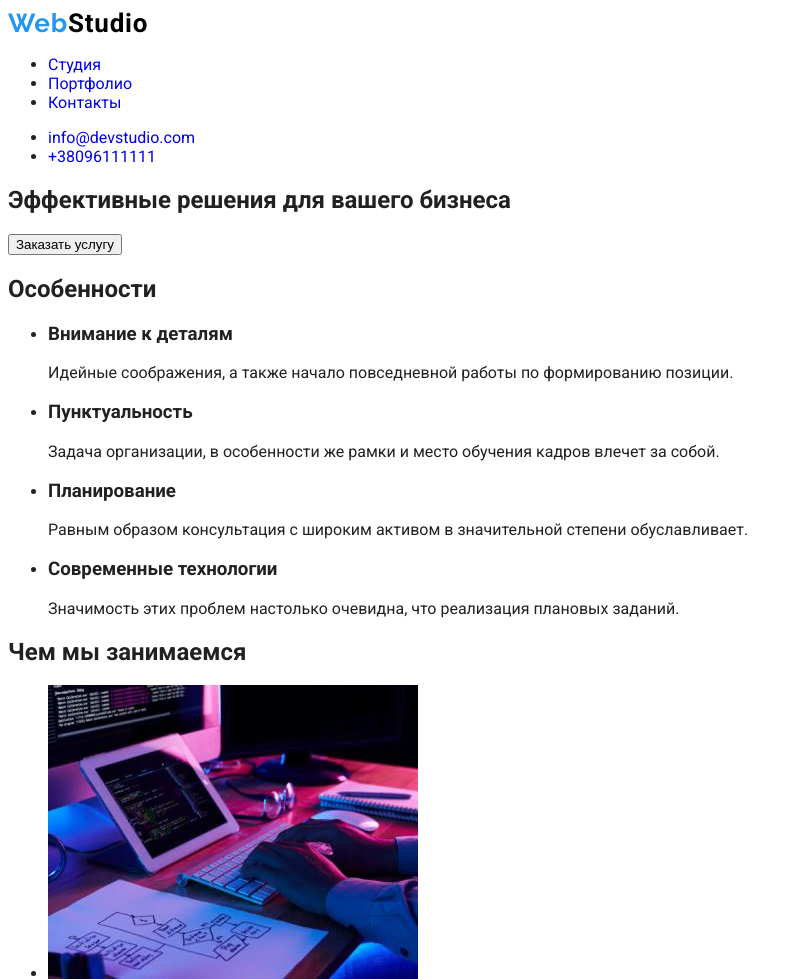
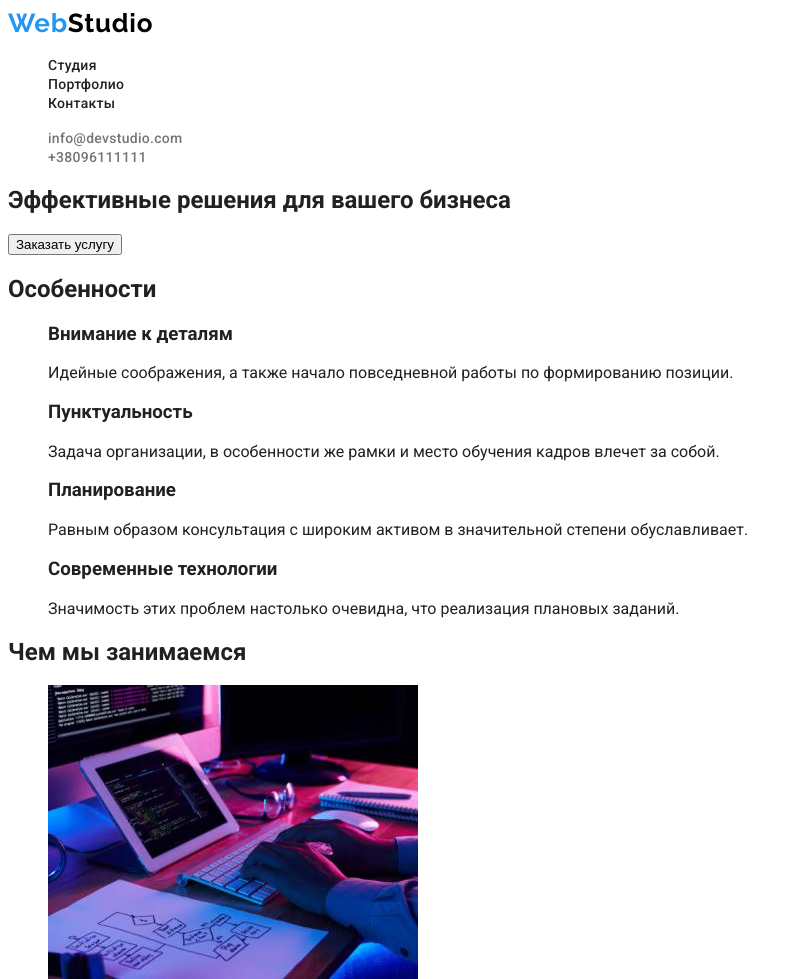
Before and after one commit to Baranovskyi-Al/goit-markup-hw-02, a plain HTML site: page index.html in a window 1280 px wide. Shown: the top 979 px of the page, without its empty margins (0-802 px from the left). Drawn offline with Linux system fonts and the light colour scheme.

Commit message:
14092021

```diff
--- a/css/styles.css
+++ b/css/styles.css
@@ -1,35 +1,55 @@
+:root {
+  --boby-color: #212121;
+  --text-color: #757575;
+  --brand-color: #2196f3;
+}
+/* Основное */
 body {
-  font-family: Roboto;
-  color: #212121;
+  font-family: 'Roboto', sans-serif;
+  color: var(--boby-color);
 }
+/* Фон футера */
 footer {
   background-color: #2f303a;
 }
+/* Убираем подчеркивания ссылок */
 a {
   text-decoration: none;
 }
+/*  */
+ul {
+  list-style-type: none;
+}
 /* Логотип */
 .logo {
-  color: #2196f3;
   font-family: Raleway;
-  font-style: normal;
-  font-weight: bold;
+  font-weight: 700;
   font-size: 26px;
-  line-height: 31px;
-  /* identical to box height */
+  line-height: 1.192;
   letter-spacing: 0.03em;
+  color: var(--brand-color);
 }
-.logo-studio-header {
+.header-logo-studio {
   color: #000000;
-  font-family: Roboto;
 }
-.logo-studio-footer {
+.footer-logo-studio {
   color: #ffffff;
-  font-family: Roboto;
 }
-
-/* Основные стили общие */
-
-/* Основные стили index*/
-
-/* Основные стили portfolio */
+/* Ссылки */
+.nav-link,
+.link {
+  font-weight: 500;
+  font-size: 14px;
+  line-height: 1.142;
+  letter-spacing: 0.02em;
+  color: var(--text-color);
+}
+.nav-link {
+  color: inherit;
+}
+.link:hover,
+.link:focus {
+  color: var(--brand-color);
+}
+.address-title {
+}
--- a/index.html
+++ b/index.html
@@ -18,26 +18,26 @@
     <header>
       <!--Логотип и навигация-->
       <nav>
-        <a lang="en" href="" class="logo">Web<span class="logo-studio-header">Studio</span></a>
+        <a lang="en" href="" class="logo">Web<span class="header-logo-studio">Studio</span></a>
         <ul>
           <li>
-            <a href="./index.html">Студия</a>
+            <a href="./index.html" class="nav-link">Студия</a>
           </li>
           <li>
-            <a href="./portfolio.html">Портфолио</a>
+            <a href="./portfolio.html" class="nav-link">Портфолио</a>
           </li>
           <li>
-            <a href="#contacts">Контакты</a>
+            <a href="#contacts" class="nav-link">Контакты</a>
           </li>
         </ul>
       </nav>
       <!--Контакты в шапке-->
       <ul>
         <li>
-          <a href="mailto:info@devstudio.com" class="">info@devstudio.com</a>
+          <a href="mailto:info@devstudio.com" class="link">info@devstudio.com</a>
         </li>
         <li>
-          <a href="tel:+380961111111">+38096111111</a>
+          <a href="tel:+380961111111" class="link">+38096111111</a>
         </li>
       </ul>
     </header>
@@ -119,18 +119,18 @@
     <!--Подвал-->
     <footer>
       <!--Логотип-->
-      <a lang="en" href="" class="logo">Web<span class="logo-studio-footer">Studio</span></a>
+      <a lang="en" href="" class="logo">Web<span class="footer-logo-studio">Studio</span></a>
       <!--Адрес и контакты-->
-      <address id="contacts">
+      <address id="contacts" class="address">
         <ul>
           <li>
-            <a href="">г. Киев, пр-т Леси Украинки, 26</a>
+            <a href="" class="link">г. Киев, пр-т Леси Украинки, 26</a>
           </li>
           <li>
-            <a href="mailto:info@devstudio.com" class="">info@devstudio.com</a>
+            <a href="mailto:info@devstudio.com" class="link">info@devstudio.com</a>
           </li>
           <li>
-            <a href="tel:+380961111111" class="">+38096111111</a>
+            <a href="tel:+380961111111" class="link">+38096111111</a>
           </li>
         </ul>
       </address>
```
Also changed, not shown: portfolio.html (+13 -15 lines).
